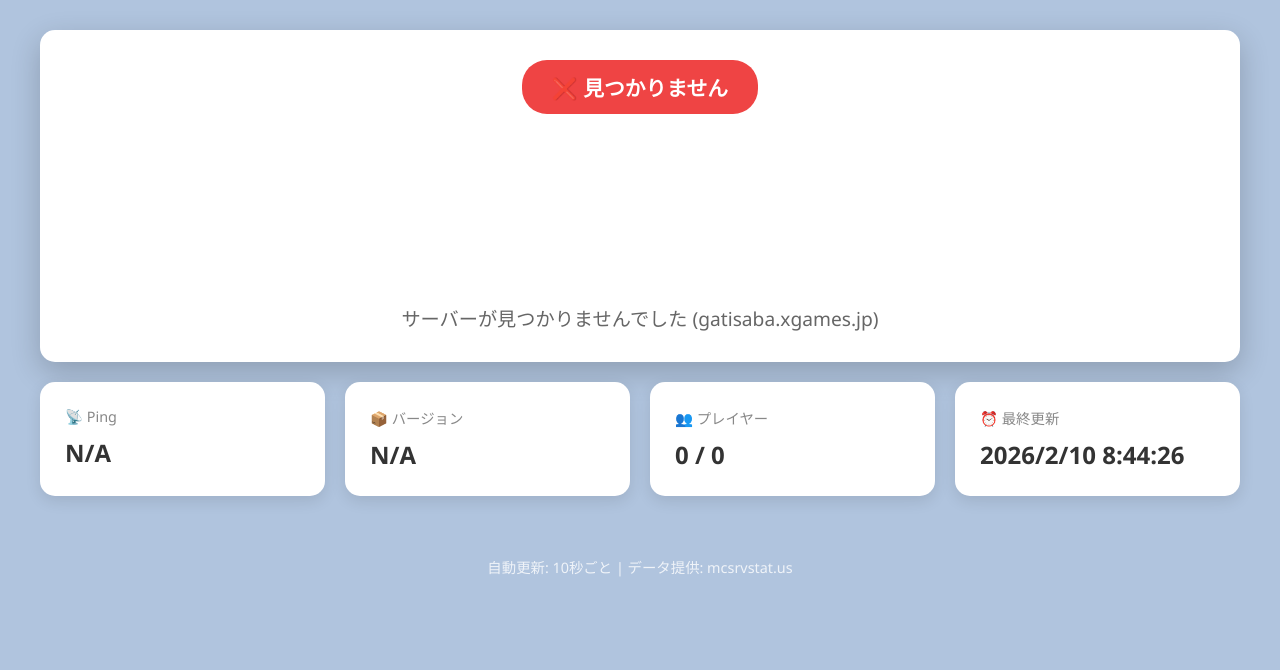
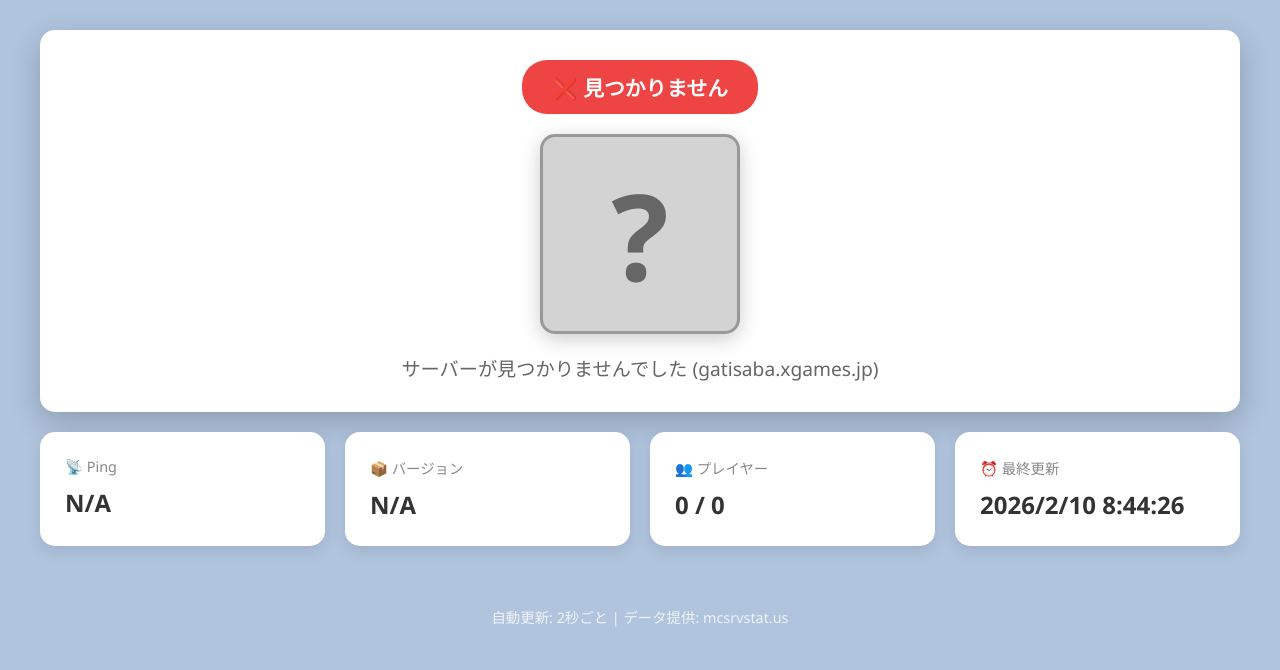
Before and after one commit to kanekoukun-collab/mc-server-retry, a Flask app: page / in a window 1280 px wide. Shown: the part 130-800 px from the top of the page. Run offline with Flask 3, Linux system fonts and the light colour scheme; data that the repository does not hold is empty.

Commit message:
Add files via upload

```diff
--- a/static/css/style.css
+++ b/static/css/style.css
@@ -118,6 +118,21 @@ header h1 {
     height: 200px;
     image-rendering: pixelated;
     border-radius: 15px;
+    box-shadow: 0 5px 20px rgba(0, 0, 0, 0.2);
+}
+
+.error-icon {
+    width: 200px;
+    height: 200px;
+    display: flex;
+    align-items: center;
+    justify-content: center;
+    background: #d3d3d3;
+    border: 3px solid #999;
+    border-radius: 15px;
+    font-size: 120px;
+    font-weight: bold;
+    color: #666;
     box-shadow: 0 5px 20px rgba(0, 0, 0, 0.2);
 }
 
--- a/static/js/script.js
+++ b/static/js/script.js
@@ -21,6 +21,7 @@ async function updateServerStatus() {
             statusText.textContent = data.error;
 
             serverIcon.style.display = 'none';
+            document.getElementById('error-icon').style.display = 'flex';
 
             document.getElementById('ping').textContent = 'N/A';
             document.getElementById('version').textContent = 'N/A';
@@ -40,6 +41,7 @@ async function updateServerStatus() {
             } else {
                 serverIcon.style.display = 'none';
             }
+            document.getElementById('error-icon').style.display = 'none';
 
             // Ping
             document.getElementById('ping').textContent =
@@ -67,7 +69,14 @@ async function updateServerStatus() {
             statusBadge.className = 'badge offline';
             statusText.textContent = 'サーバーはオフラインです';
 
-            serverIcon.style.display = 'none';
+            // サーバーアイコン
+            if (data.icon) {
+                serverIcon.src = data.icon;
+                serverIcon.style.display = 'block';
+            } else {
+                serverIcon.style.display = 'none';
+            }
+            document.getElementById('error-icon').style.display = 'none';
 
             document.getElementById('ping').textContent = 'N/A';
             document.getElementById('version').textContent = 'N/A';
--- a/templates/index.html
+++ b/templates/index.html
@@ -31,6 +31,7 @@
                          src=""
                          alt="Server Icon"
                          style="display:none;">
+                    <div id="error-icon" class="error-icon" style="display:none;">?</div>
                 </div>
 
                 <!-- ステータステキスト（中央） -->
@@ -67,7 +68,7 @@
         </div>
 
         <footer>
-            <p>自動更新: 10秒ごと | データ提供: mcsrvstat.us</p>
+            <p>自動更新: 2秒ごと | データ提供: mcsrvstat.us</p>
         </footer>
     </div>
 
```
